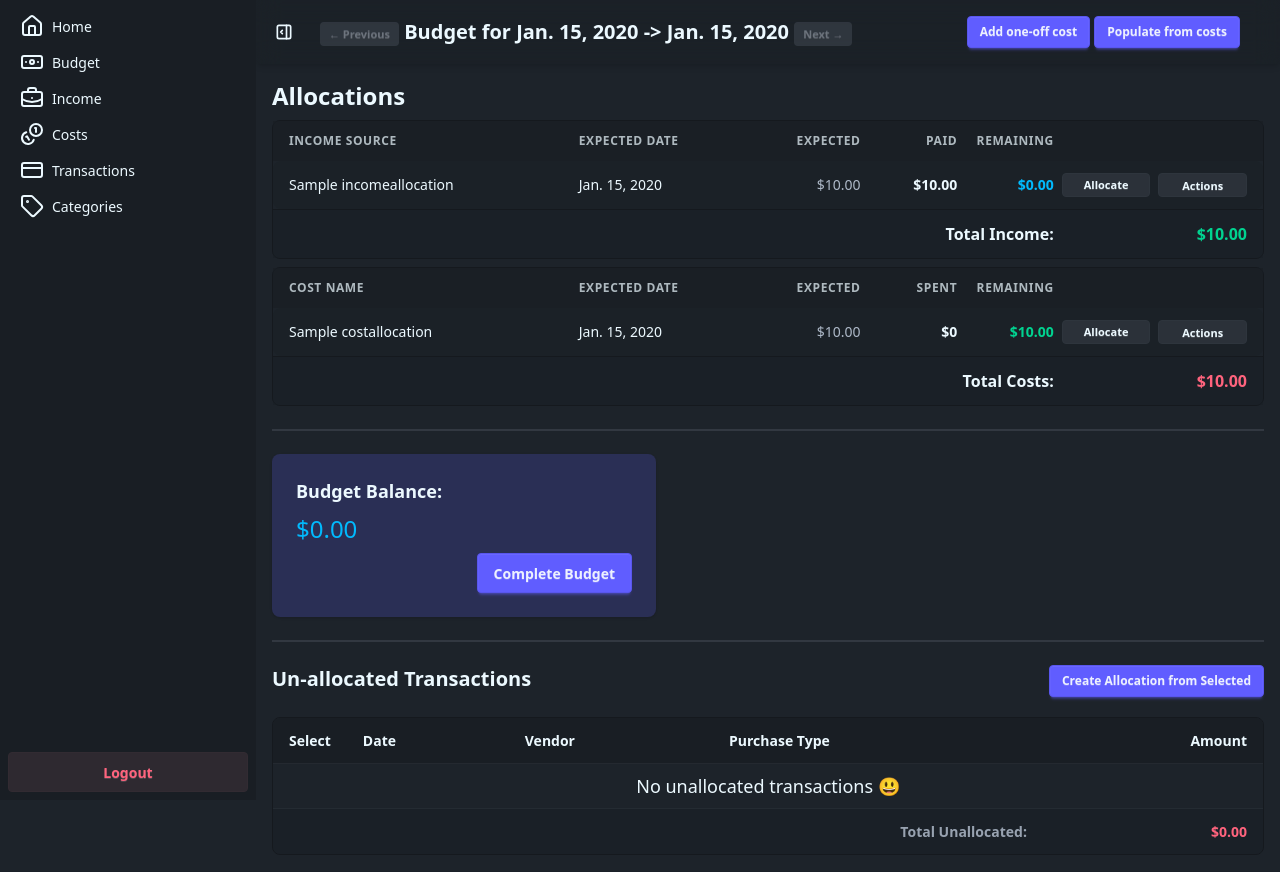
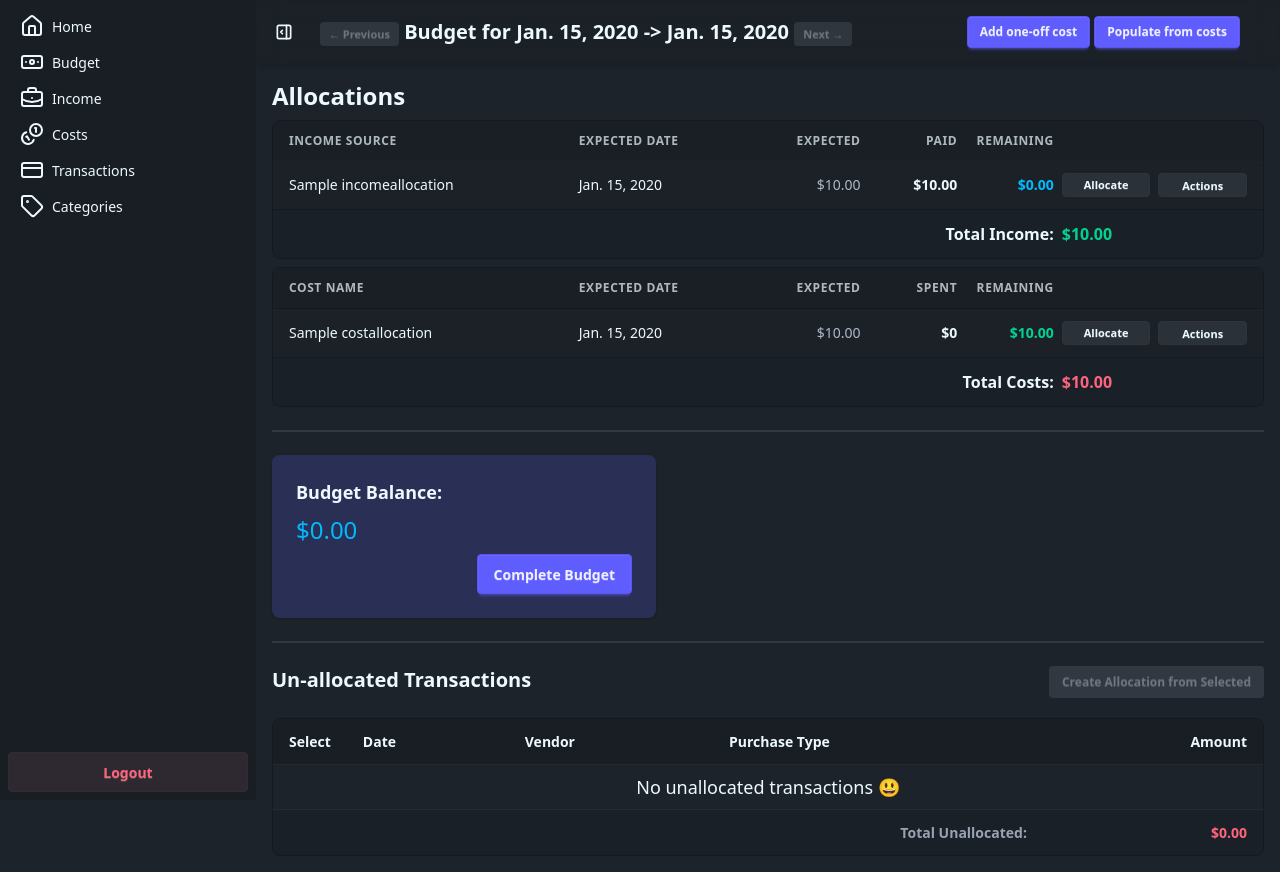
Before and after one commit to James-Makela/bYolk, a Django app: page /budgets/1/ in a window 1280 px wide. Before the commit the page ends 838 px from the top, so only its background shows below. Run offline with Django 5.2, Linux system fonts and the light colour scheme; a user stored in the database is signed in; tables that the repository leaves empty hold one stand-in row (values such as "Sample post"); style sheets or scripts are compiled from the project's sources; some libraries are stand-ins or nearby versions.

Commit message:
Small fixes and reformat last grid-table to grid

```diff
--- a/apps/budget/templates/budget/forms/add_allocation_with_transactions_form.html
+++ b/apps/budget/templates/budget/forms/add_allocation_with_transactions_form.html
@@ -99,8 +99,7 @@
             if (cb.checked) {
                     // 2. Extract the amount from the data attribute
                     // parseFloat converts text "11.40" to a number
-                    // Math.abs ensures it's positive
-              const val = Math.abs(parseFloat(cb.dataset.amount)) || 0;
+              const val = parseFloat(cb.dataset.amount) || 0;
               total += val;
             }
           });
@@ -108,7 +107,7 @@
             // 3. Update the input field
             // toFixed(2) ensures we see $10.50 instead of $10.5
           if (amountInput) {
-            amountInput.value = total.toFixed(2);
+            amountInput.value = Math.abs(total.toFixed(2));
           }
         }
 
--- a/apps/budget/templates/budget/partials/_cost_budget_container.html
+++ b/apps/budget/templates/budget/partials/_cost_budget_container.html
@@ -23,7 +23,7 @@
 
   <div class="grid grid-cols-10 gap-2 bg-base-200/50 px-4 py-3 font-bold text-base-content border-t border-base-300">
     <div class="col-span-8 text-right">Total Costs:</div>
-    <div class="col-span-2 text-right text-error">
+    <div class="col-span-2 text-left text-error">
       ${{ budget.get_total_costs|floatformat:2 }}
     </div>
   </div>
--- a/apps/budget/templates/budget/partials/_grouped_allocation_table.html
+++ b/apps/budget/templates/budget/partials/_grouped_allocation_table.html
@@ -1,24 +1,39 @@
-{% for group in grouped_allocations %}
-  <tr class="hover:bg-base-300 relative">
-    <td colspan="10" class="p-0">
-      <div class="collapse collapse-plus rounded-none border-b border-base-200 has-[:checked]:relative has-[:checked]:z-50 has-[:checked]:overflow-visible">
-        <input type="checkbox" id="group_{{ forloop.counter }}" class="peer hidden" />
+<div class="flex flex-col bg-base-200/20">
+  {% for group in grouped_allocations %}
+    <div class="border-b border-base-300 last:border-0">
 
-        <label for="group_{{ forloop.counter }}" class="collapse-title flex items-center w-full py-3 px-4 cursor-pointer">
-          <div class="grid grid-cols-10 items-center w-full">
-            <div class="font-bold col-span-3">{{ group.name }} ({{ group.original_items|length }})</div>
-            <div class="col-span-2"></div>
-            <div class="text-right font-bold col-span-1{% if group.remaining_spend > 0 %}text-success{% elif group.remaining_spend == 0 %}text-info{% else %}text-error{% endif %}">${{ group.remaining_spend }}</div>
-            <div class="text-right col-span-1">${{ group.total_amount }}</div>
-            <div class="text-right font-bold col-span-1">${{ group.total_paid }}</div>
-            <div class="col-span-2"></div>
-          </div>
-        </label>
+      <input type="checkbox" id="group_{{ forloop.counter }}" class="peer hidden" />
 
-        <div class="collapse-content p-0">
+      <label for="group_{{ forloop.counter }}" class="grid grid-cols-10 w-full gap-2 py-3 px-4 items-center cursor-pointer hover:bg-base-300/50 select-none leading-none">
+
+        <div class="font-bold col-span-5 text-sm">
+          {{ group.name }} <span class="opacity-50">({{ group.original_items|length }})</span>
+        </div>
+
+        <div class="text-right font-medium col-span-1 text-sm text-base-content/70">
+          ${{ group.total_amount }}
+        </div>
+
+        <div class="text-right font-bold col-span-1 text-sm">
+          ${{ group.total_paid }}
+        </div>
+
+        <div class="text-right font-bold col-span-1 text-sm {% if group.remaining_spend > 0 %}text-success{% elif group.remaining_spend == 0 %}text-info{% else %}text-error{% endif %}">
+          ${{ group.remaining_spend }}
+        </div>
+
+        <div class="col-span-1 flex justify-end items-center opacity-40">
+          <span class="peer-checked:hidden">+</span>
+          <span class="hidden peer-checked:inline">−</span>
+        </div>
+      </label>
+
+      <div class="grid grid-rows-[0fr] transition-all duration-300 peer-checked:grid-rows-[1fr] overflow-hidden bg-base-300/5">
+        <div class="min-h-0">
           {% include "budget/partials/_allocation_table.html" with allocations=group.original_items %}
         </div>
       </div>
-    </td>
-  </tr>
-{% endfor %}
+
+    </div>
+  {% endfor %}
+</div>
--- a/apps/budget/templates/budget/partials/_income_budget_container.html
+++ b/apps/budget/templates/budget/partials/_income_budget_container.html
@@ -21,7 +21,7 @@
 
   <div class="grid grid-cols-10 gap-2 bg-base-200/50 px-4 py-3 font-bold text-base-content border-t border-base-300">
     <div class="col-span-8 text-right">Total Income:</div>
-    <div class="col-span-2 text-right text-success">
+    <div class="col-span-2 text-left text-success">
       ${{ budget.get_total_income|floatformat:2 }}
     </div>
   </div>
--- a/apps/budget/templates/budget/partials/matching-transactions-container.html
+++ b/apps/budget/templates/budget/partials/matching-transactions-container.html
@@ -1,8 +1,12 @@
 <div id="transactions-container" class="mt-2 space-y-8">
-  <form type="submit" method="get" action={% url 'allocation-with-transactions' budget.id %}>
+  <form type="submit" method="get" action="{% url 'allocation-with-transactions' budget.id %}" class="has-[:checked]:[&_button[type=submit]]:pointer-events-auto
+                                                                                                      has-[:checked]:[&_button[type=submit]]:bg-primary
+                                                                                                      has-[:checked]:[&_button[type=submit]]:text-primary-content
+                                                                                                      has-[:checked]:[&_button[type=submit]]:border-primary">
     <div class="flex w-full mb-5">
       <h2 class="text-xl font-bold">Un-allocated Transactions</h3>
-      <button class="btn btn-sm btn-primary ml-auto">Create Allocation from Selected</button>
+      <button type="submit" class="btn btn-sm ml-auto pointer-events-none
+                                   bg-base-content/10 text-base-content/20 border-transparent shadow-none">Create Allocation from Selected</button>
     </div>
     <div class="overflow-x-auto rounded-lg border border-base-300" id="outgoing-transactions-container">
       <table class="table w-full">
--- a/apps/budget/views.py
+++ b/apps/budget/views.py
@@ -284,7 +284,7 @@ def add_allocation_with_transactions(request, budget_id):
             user=request.user,
             id__in=transaction_ids,
         )
-        total_amount = sum(abs(tx.amount) for tx in selected_transactions)
+        total_amount = abs(sum((tx.amount) for tx in selected_transactions))
         form = CostAllocationTransactionsForm(
             user=request.user, initial={"amount": total_amount}
         )
```
